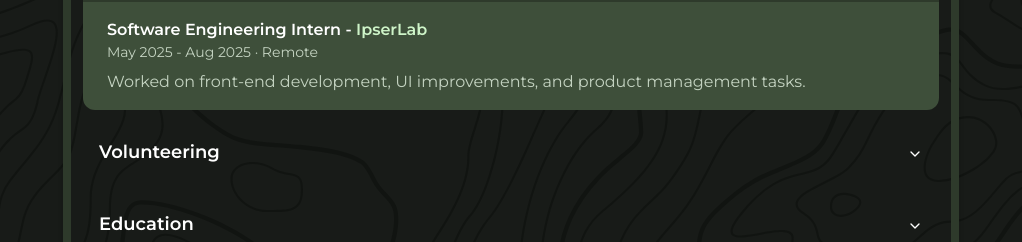
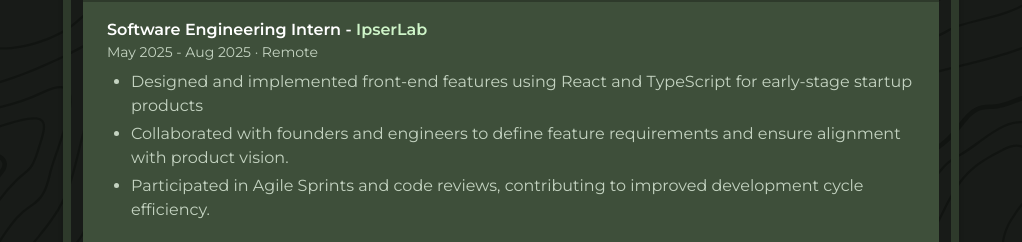
Before and after one commit to mic77pas/mp-portfolio, a Next.js app: page / in a window 1280 px wide. Both pictures are taken after a click on the button "Experience". Shown: the part 877-1119 px from the top of the page, without its empty margins (129-1151 px from the left). Built offline with nearby package versions, Linux system fonts and the light colour scheme.

Commit message:
Experience and about post updated

```diff
--- a/app/about/ClientPage.js
+++ b/app/about/ClientPage.js
@@ -128,7 +128,7 @@ export default function Page() {
                     excited to explore engineering principles, human-centered
                     design, and innovation. Looking back, I see Geomatics not as
                     a detour but as a valuable first step that gave me
-                    perspective and clarity-and now, I’m ready to take on the
+                    perspective and clarity. And now, I’m ready to take on the
                     challenges ahead.
                   </p>
                 </div>
--- a/app/page.js
+++ b/app/page.js
@@ -203,10 +203,20 @@ export default function Home() {
                   <p className="text-sm text-[#c4d3c1] mb-2">
                     May 2025 - Aug 2025 · Remote
                   </p>
-                  <p>
-                    Worked on front-end development, UI improvements, and
-                    product management tasks.
-                  </p>
+                  <ul className="list-disc ml-6 space-y-1 mb-4">
+                    <li>
+                      Designed and implemented front-end features using React
+                      and TypeScript for early-stage startup products
+                    </li>
+                    <li>
+                      Collaborated with founders and engineers to define feature
+                      requirements and ensure alignment with product vision.
+                    </li>
+                    <li>
+                      Participated in Agile Sprints and code reviews,
+                      contributing to improved development cycle efficiency.
+                    </li>
+                  </ul>
                 </AccordionContent>
               </AccordionItem>
 
```
